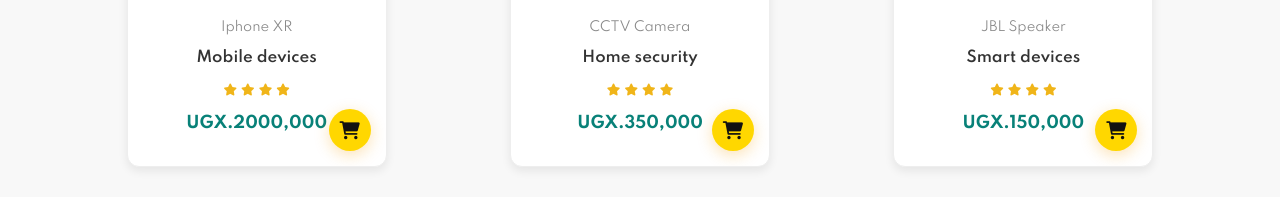
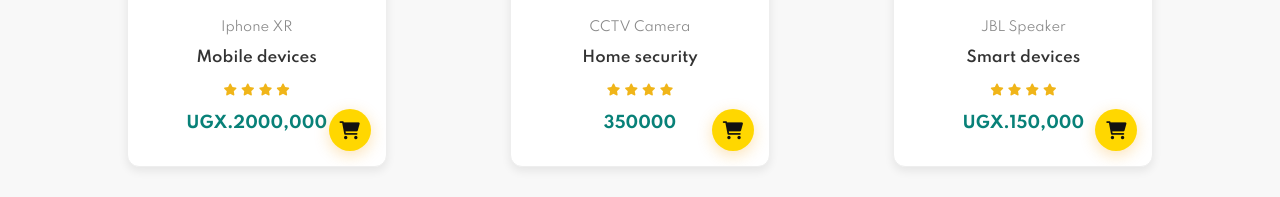
Before and after one commit to retisha256/ecommerce, a website: page index.html in a window 1280 px wide. Shown: the part 1680-1877 px from the top of the page. Drawn offline with Linux system fonts and the light colour scheme; no server answers.

```diff
--- a/index.html
+++ b/index.html
@@ -110,7 +110,7 @@
                    <i class="fas fa-star"></i>
 
             </div>
-            <h4>UGX.350,000</h4>
+            <h4>350000</h4>
           </div>
           <a href="#"><i class="fa-solid fa-cart-shopping cart"></i></a>
         </div>
```
